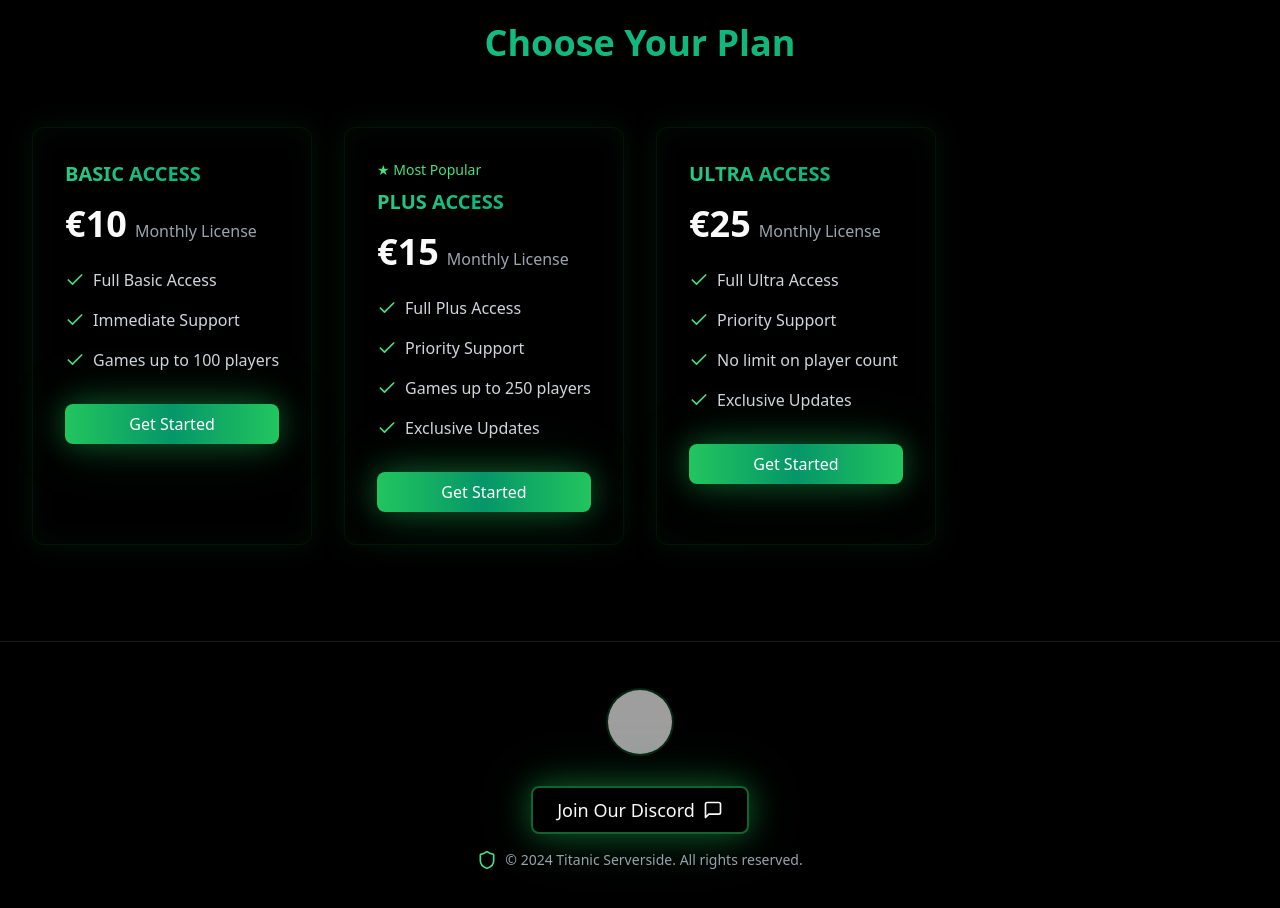
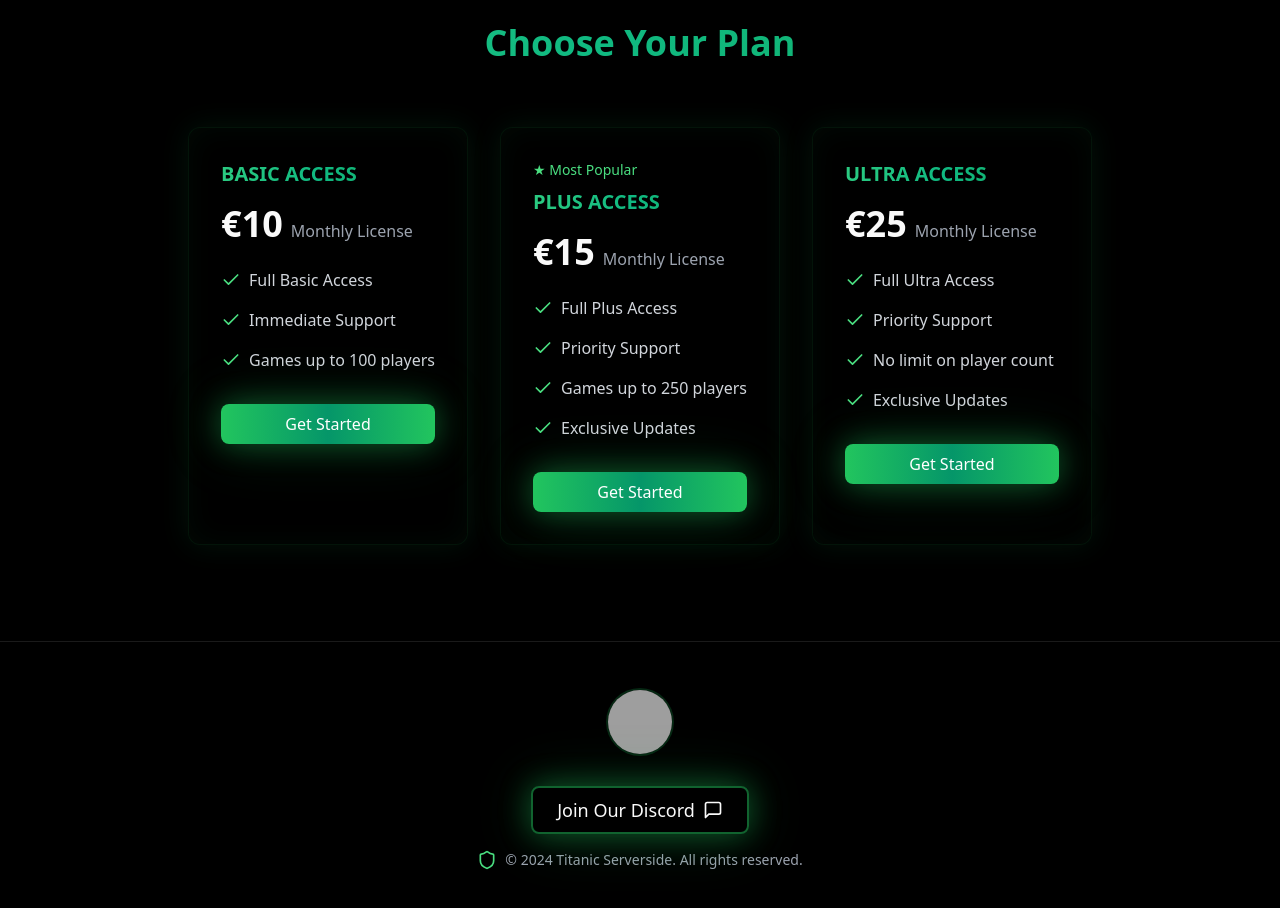
Before and after one commit to sturmgeisty/titanic-fe2, a React (Vite) app: page / in a window 1280 px wide. Shown: the part 1240-2148 px from the top of the page. Built offline with nearby package versions, Linux system fonts and the light colour scheme; grey boxes are pictures that could not be loaded.

Commit message:
Update home.tsx

```diff
--- a/src/pages/home.tsx
+++ b/src/pages/home.tsx
@@ -123,7 +123,7 @@
             Choose Your Plan
           </motion.h2>
 
-          <div className="grid grid-cols-1 md:grid-cols-2 lg:grid-cols-4 gap-8 mx-auto w-fit">
+          <div className="grid grid-cols-1 md:grid-cols-2 lg:grid-cols-3 gap-8 mx-auto w-fit">
             {[
               {
                 title: 'BASIC ACCESS',
```
